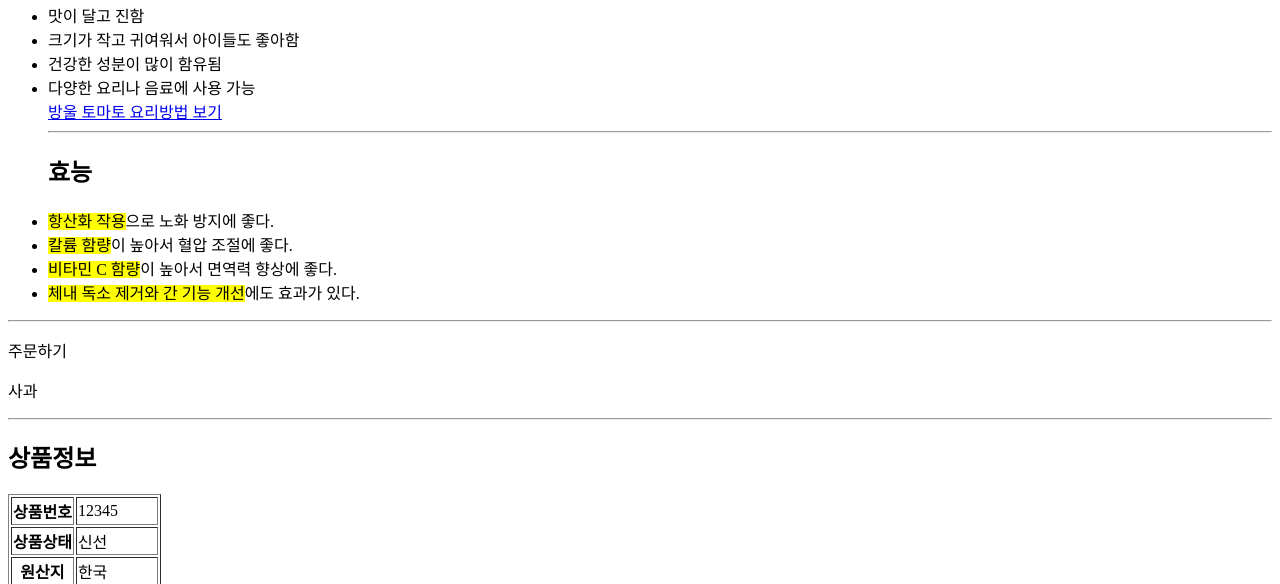
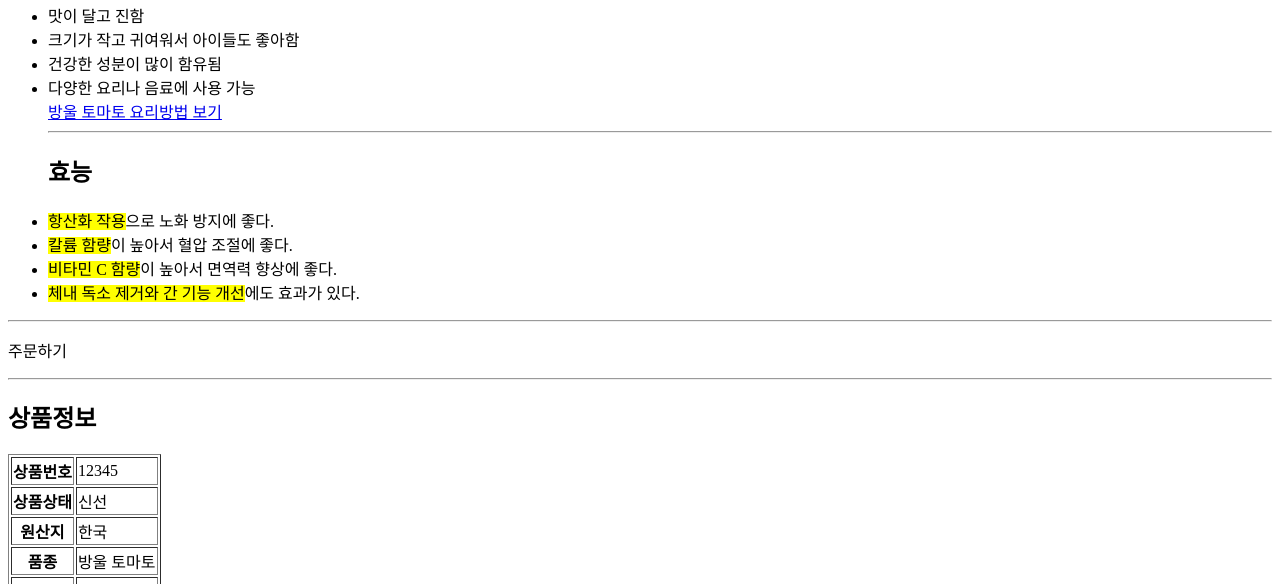
Before and after one commit to rladnjsduq45/-1, a plain HTML site: page 과제5~6주차_01.html in a window 1280 px wide. Shown: the part 745-1329 px from the top of the page. Drawn offline with Linux system fonts and the light colour scheme.

Commit message:
Update 과제5~6주차_01.html

```diff
--- a/과제5~6주차_01.html
+++ b/과제5~6주차_01.html
@@ -32,7 +32,6 @@
     </ul>
    <hr>
    <p id="3">주문하기</p>
-<p>사과</p>
    <hr>
    <h2 id="4">상품정보</h2>
    <table border=>
```
